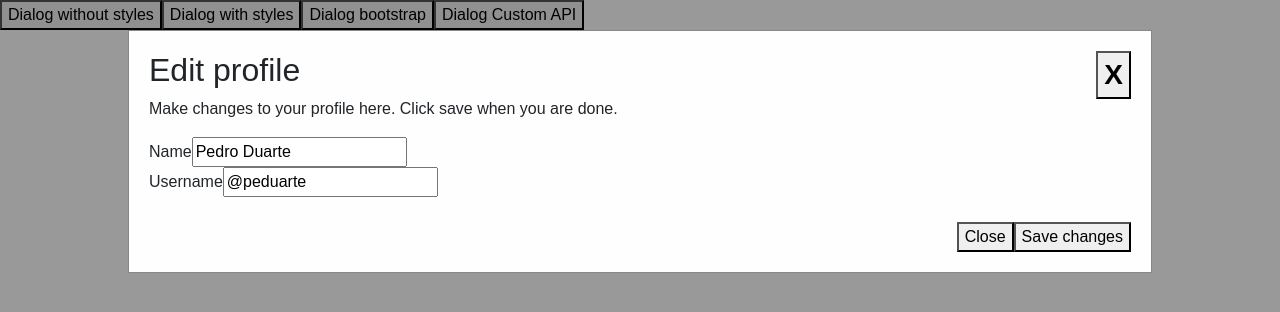
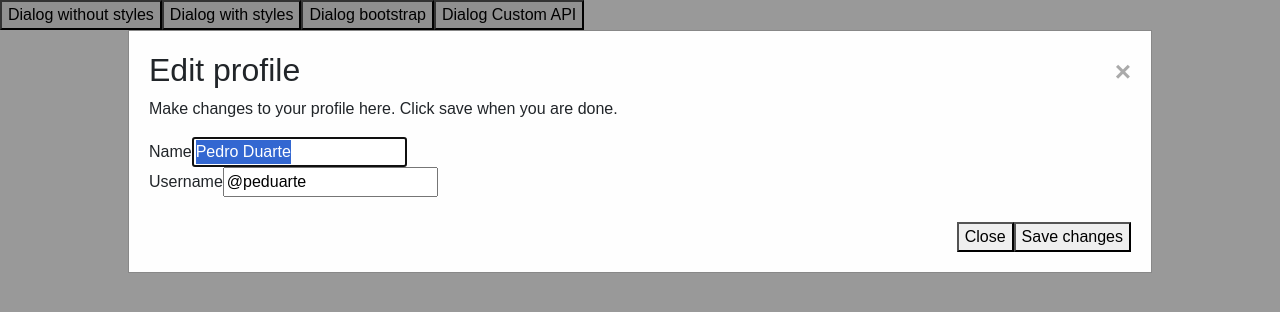
Before and after one commit to elvisisaavedra/radix-ui-js, a React (Vite) app: page / in a window 1280 px wide. Both pictures are taken after a click on the button "Dialog with styles". Shown: the top 312 px of the page. Built offline with nearby package versions, Linux system fonts and the light colour scheme.

Commit message:
fix classname validation

```diff
--- a/src/components/dialogWithStyles.jsx
+++ b/src/components/dialogWithStyles.jsx
@@ -6,7 +6,9 @@ const DialogWithStyles = () => (
     <Dialog.Portal>
       <Dialog.Overlay className="radix-modal" />
       <Dialog.Content className="radix-modal-content">
-        <Dialog.Close className="radix-close">X</Dialog.Close>
+        <Dialog.Close asChild>
+          <span className="radix-close">&times;</span>
+        </Dialog.Close>
         <Dialog.Title>Edit profile</Dialog.Title>
         <Dialog.Description>
           Make changes to your profile here. Click save when you are done.
--- a/src/components/ui/dialog.jsx
+++ b/src/components/ui/dialog.jsx
@@ -8,7 +8,7 @@ const DialogTrigger = DialogPrimitive.Trigger;
 const DialogClose = DialogPrimitive.Close;
 
 const DialogFooter = ({ className, ...props }) => (
-  <div className={`modal-footer ${className}`} {...props} />
+  <div className={`modal-footer ${className ? className : ''}`} {...props} />
 );
 DialogFooter.displayName = 'DialogFooter';
 
@@ -17,7 +17,7 @@ const DialogContent = React.forwardRef(
     <DialogPrimitive.Portal>
       <DialogPrimitive.Content
         ref={ref}
-        className={`modal ${className}`}
+        className={`modal ${className ? className : ''}`}
         aria-describedby={undefined}
         {...props}
       >
@@ -45,7 +45,7 @@ DialogContent.displayName = DialogPrimitive.Content.displayName;
 const DialogTitle = React.forwardRef(({ className, ...props }, ref) => (
   <DialogPrimitive.Title
     ref={ref}
-    className={`modal-title fs-5 ${className}`}
+    className={`modal-title fs-5 ${className ? className : ''}`}
     {...props}
   />
 ));
```
